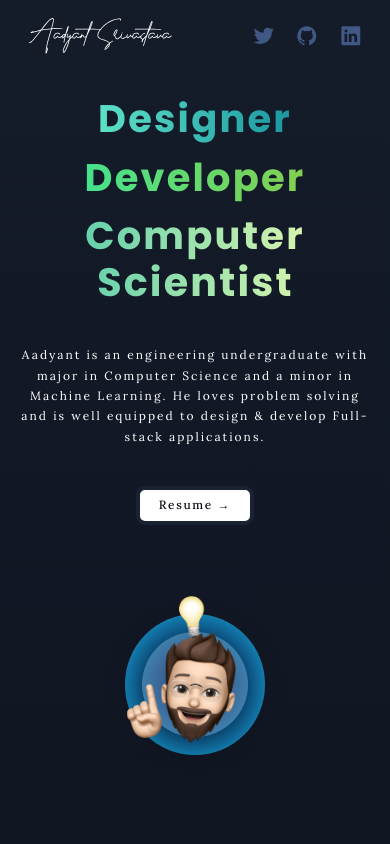
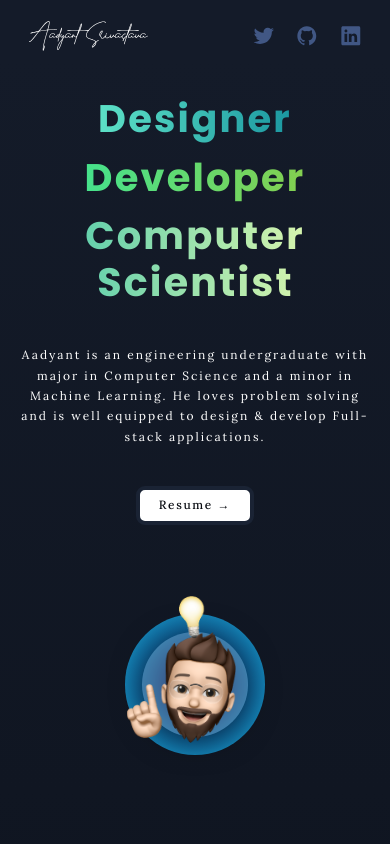
Before and after one commit to aadyant27/portfolio, a plain HTML site: page index.html in a window 390 px wide. Shown: the top 844 px of the page. Drawn offline with nearby package versions, Linux system fonts and the light colour scheme.

Commit message:
Fixing nav-bar for iOS devices --v1

```diff
--- a/css/queries.css
+++ b/css/queries.css
@@ -48,6 +48,10 @@ Here, 1rem = 1em = 16px [constant]
   }
   .main-nav-list {
     gap: 3.6rem;
+  }
+
+  .logo {
+    height: 5rem;
   }
 
   /*
```
